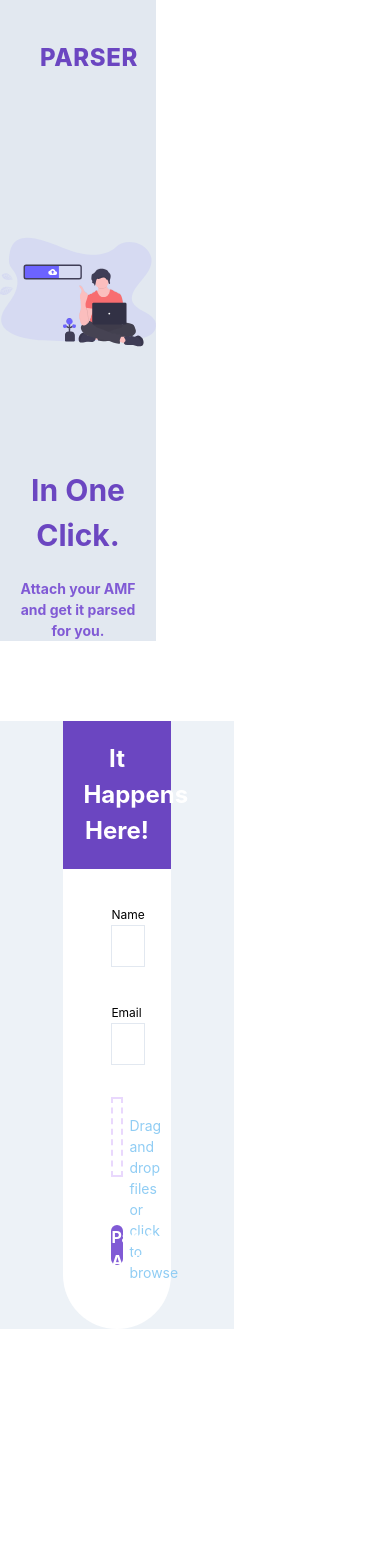
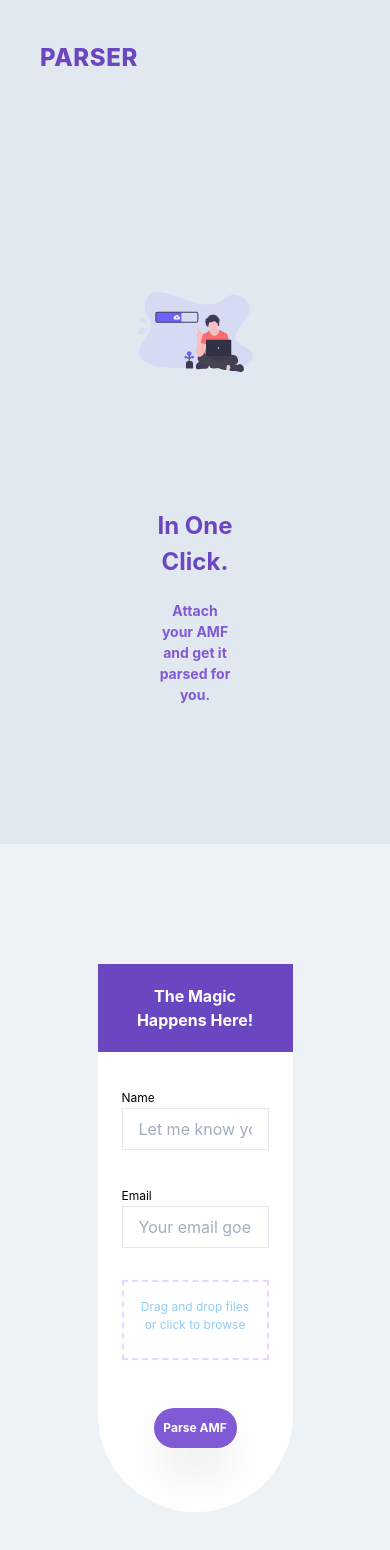
Before and after one commit to boyepanthera/amf-frontend, a React (Create React App) app: page / in a window 390 px wide. Shown: the top 1550 px of the page. Before the commit the page ends 1329 px from the top, so only its background shows below. Built offline with nearby package versions, Linux system fonts and the light colour scheme.

Commit message:
mobile resp

```diff
--- a/src/components/Home.js
+++ b/src/components/Home.js
@@ -1,36 +1,32 @@
-import React , {useState} from 'react';
-import '../output.css';
-import {useDropzone} from 'react-dropzone';
-import {LeftPanel} from './LeftPanel';
-import {Field, Form, Formik} from 'formik';
-import styled from 'styled-components';
-import * as Yup from 'yup';
-import axios from 'axios';
-import download from 'downloadjs';
-import CloudDownloadIcon  from '@material-ui/icons/CloudDownload';
+import React, { useState } from "react";
+import "../output.css";
+import { useDropzone } from "react-dropzone";
+import { LeftPanel } from "./LeftPanel";
+import { Field, Form, Formik } from "formik";
+import { Link } from 'react-router-dom';
+import styled from "styled-components";
+import * as Yup from "yup";
+import axios from "axios";
+import download from "downloadjs";
+import CloudDownloadIcon from "@material-ui/icons/CloudDownload";
 
-const Err = styled.div (
-  {
-    color: 'red',
-  }
-);
-
-
+const Err = styled.div({
+  color: "red"
+});
 
 const UploadSchema = Yup.object().shape({
   name: Yup.string()
-    .min(3, 'Too Short! Name cannot be less than 3 characters')
-    .max(40, 'Too Long! Name cannot be longer than 40 characters')
-    .required('Required Name is required'),
-  file: Yup.string()
-    .required('Required, a file needs to be attached!'),
+    .min(3, "Too Short! Name cannot be less than 3 characters")
+    .max(40, "Too Long! Name cannot be longer than 40 characters")
+    .required("Required Name is required"),
+  file: Yup.string().required("Required, a file needs to be attached!"),
   email: Yup.string()
-  .email('This is not a valid email')
-  .required('Email is a required field')
+    .email("This is not a valid email")
+    .required("Email is a required field")
 });
 
 export function Home() {
-  const {acceptedFiles, getRootProps, getInputProps} = useDropzone();
+  const { acceptedFiles, getRootProps, getInputProps } = useDropzone();
   const [loading, setLoading] = useState(false);
   // const [flash,  setFlash] = useState (false);
   const [fileUp, setFileUp] = useState(false);
@@ -38,126 +34,189 @@ export function Home() {
   let [submitted, setSubmit] = useState(false);
   const [response, setResponse] = useState(false);
   const files = acceptedFiles.map(file => (
-    <li key={file.path} className='text-xs focus:outline-none'>
-      {file.path} - {file.size/1000} kb
+    <li key={file.path} className="text-xs focus:outline-none">
+      {file.path} - {file.size / 1000} kb
     </li>
   ));
 
-  const handleSubmit = (values) => {
+  const handleSubmit = values => {
     console.log(values);
-    setLoading(true)
-    const {name, email, file} = values;
-    const data  = new FormData();
-    data.append('name', name);
-    data.append('email', email);
-    data.append('file', file);
-    axios.post('http://localhost:5003/amf/csv', data, { headers : {"Accept": "multipart/form-data"}})
+    setLoading(true);
+    const { name, email, file } = values;
+    const data = new FormData();
+    data.append("name", name);
+    data.append("email", email);
+    data.append("file", file);
+    axios
+      .post("http://localhost:5003/amf/csv", data, {
+        headers: { Accept: "multipart/form-data" }
+      })
       .then(response => {
-      console.log(response)
+        console.log(response);
         // console.log(response.data.downloadPath);
-      setSubmit(true)
-      setResponse(response.data.downloadPath)
+        setSubmit(true);
+        setResponse(response.data.downloadPath);
       })
-    .catch(err=> {
+      .catch(err => {
         setErr(err);
         setLoading(false);
-      setTimeout( ()=>setErr(false), 5000);
-    })
-  }
+        setTimeout(() => setErr(false), 5000);
+      });
+  };
 
-  const ErrFlash = ()=> (
-    <div className="bg-red-100 mb-0 border border-red-400 text-red-700 px-4 py-3 rounded relative" role="alert">
+  const ErrFlash = () => (
+    <div
+      className="bg-red-100 mb-0 border border-red-400 text-red-700 px-4 py-3 rounded relative"
+      role="alert"
+    >
       <strong className="font-bold ">{err.message} </strong>
       <span className="block sm:inline text-sm"> There was an issue.</span>
-            <span onClick={()=>setErr(false)} className="absolute top-0 bottom-0 right-0 px-4 py-3">
-              <svg className="fill-current h-6 w-6 text-red-500" role="button" xmlns="http://www.w3.org/2000/svg" viewBox="0 0 20 20"><title>Close</title><path d="M14.348 14.849a1.2 1.2 0 0 1-1.697 0L10 11.819l-2.651 3.029a1.2 1.2 0 1 1-1.697-1.697l2.758-3.15-2.759-3.152a1.2 1.2 0 1 1 1.697-1.697L10 8.183l2.651-3.031a1.2 1.2 0 1 1 1.697 1.697l-2.758 3.152 2.758 3.15a1.2 1.2 0 0 1 0 1.698z"/></svg>
+      <span
+        onClick={() => setErr(false)}
+        className="absolute top-0 bottom-0 right-0 px-4 py-3"
+      >
+        <svg
+          className="fill-current h-6 w-6 text-red-500"
+          role="button"
+          xmlns="http://www.w3.org/2000/svg"
+          viewBox="0 0 20 20"
+        >
+          <title>Close</title>
+          <path d="M14.348 14.849a1.2 1.2 0 0 1-1.697 0L10 11.819l-2.651 3.029a1.2 1.2 0 1 1-1.697-1.697l2.758-3.15-2.759-3.152a1.2 1.2 0 1 1 1.697-1.697L10 8.183l2.651-3.031a1.2 1.2 0 1 1 1.697 1.697l-2.758 3.152 2.758 3.15a1.2 1.2 0 0 1 0 1.698z" />
+        </svg>
       </span>
     </div>
-  )
+  );
 
   const downloadFile = async event => {
-    try {const filename =  event.target.innerText;
-      const res = await fetch (`http://localhost:5003/files/${filename}`);
+    try {
+      const filename = event.target.innerText;
+      const res = await fetch(`http://localhost:5003/files/${filename}`);
       const blob = await res.blob();
-      download (blob, filename);
+      download(blob, filename);
     } catch (err) {
       setErr(err);
     }
-  }
+  };
 
-  if(submitted){
+  if (submitted) {
     return (
       <div className="App h-screen md:flex">
-      <div className='w-2/5 bg-gray-300 '>
-        <LeftPanel  />
+        <div className="w-2/5 bg-gray-300 ">
+          <LeftPanel />
         </div>
-      <div className='w-3/5 bg-gray-200 flex justify-center'>
-        <div className='bg-white h-auto rounded-b-full w-1/3 my-40'>
-          <div className='bg-purple-700  p-5'>
-            <div className='text-white text-center capitalize font-bold text-xl'>Voila! Parsing Done...</div>
+        <div className="w-3/5 bg-gray-200 flex justify-center">
+          <div className="bg-white h-auto rounded-b-full w-1/3 my-40">
+            <div className="bg-purple-700  p-5">
+              <div className="text-white text-center capitalize font-bold text-xl">
+                Voila! Parsing Done...
               </div>
-          <div className='my-20 mx-10' onClick={downloadFile}>
-            <div className='border-dashed border-2 border-purple-800 py-8 px-3' >
-              <div className ='mx-20 my-0 text-purple-700' >
-                <CloudDownloadIcon  color='inherit' fontSize='large'/>
             </div>
-                <p className='text-center text-xs text-purple-600'>{response}</p>
+            <div className="my-20 mx-10" onClick={downloadFile}>
+              <div className="border-dashed border-2 border-purple-800 py-8 px-3">
+                <div className="mx-20 my-0 text-purple-700">
+                  <CloudDownloadIcon color="inherit" fontSize="large" />
+                </div>
+                <p className="text-center text-xs text-purple-600">
+                  {response}
+                </p>
               </div>
             </div>
           </div>
         </div>
       </div>
-    )
+    );
   } else {
     return (
-      <div className="App h-screen md:flex">
-      <div className='w-2/5 bg-gray-300 '>
-        <LeftPanel  />
+      <div className="App h-screen md:block flex mb-0">
+        <div className="w-full bg-gray-300 flex-1 h-full my-0">
+          <div className='p-10  text-purple-700 font-extrabold text-2xl tracking-wide uppercase'><Link to='/'>Parser</Link></div>
+          <LeftPanel />
         </div>
-      <div className='w-3/5 bg-gray-200'>
-      <div className='w-1/2 justify-center max-w-sm mx-auto px-auto'>
-      <div className='mt-20 mb-4'>
-      {err ? (
-        <ErrFlash/>
+        <div className="w-full bg-gray-200 flex-1 h-full my-0 md:pt-10 lg:pt-10">
+          <div className="w-1/2 justify-center  min-w-lg mx-auto px-auto">
+            <div className="mt-20 mb-4">{err ? <ErrFlash /> : null}</div>
+            <Formik
+              initialValues={{
+                name: "",
+                email: "",
+                file: {}
+              }}
+              validationSchema={UploadSchema}
+              onSubmit={handleSubmit}
+            >
+              {({ errors, touched, setFieldValue }) => (
+                <Form className="rounded-b-full w-11/12 sm:w-full bg-white pb-8 mx-auto mt-0 mb-24">
+                  <div className="bg-purple-700  p-5">
+                    <div className="text-white md:text-base text-center capitalize font-bold text-2xl">
+                      The Magic Happens here!
+                    </div>
+                  </div>
+                  <div className="px-12 md:px-6 py-2 my-6">
+                    <div className="mb-8">
+                      <label className="text-xs" htmlFor="name">
+                        Name
+                      </label>
+                      <Field
+                        name="name"
+                        className="bg-white focus:outline-none focus:shadow-outline border border-gray-300 rounded-xs py-2 px-4 block w-full appearance-none leading-normal mb-2"
+                        placeholder="Let me know your name"
+                      />
+                      {errors.name && touched.name ? (
+                        <Err className="text-sm">{errors.name}</Err>
                       ) : null}
                     </div>
-          <Formik
-          initialValues = {{
-            name: '', email:'',
-            file: {},
-          }}
-          validationSchema = {UploadSchema}
-          onSubmit = { handleSubmit }
+                    <div className="mb-8">
+                      <label className="text-xs" htmlFor="email">
+                        Email
+                      </label>
+                      <Field
+                        name="email"
+                        type="email"
+                        className="bg-white focus:outline-none focus:shadow-outline border border-gray-300 rounded-xs py-2 px-4 block w-full appearance-none leading-normal mb-2"
+                        placeholder="Your email goes here..."
+                      />
+                      {errors.email && touched.email ? (
+                        <Err className="text-sm">{errors.email}</Err>
+                      ) : null}
+                    </div>
+                    <div className="border-dashed h-20 border-purple-200 border-2 mt-6 ">
+                      <div
+                        className=""
+                        {...getRootProps({ className: "dropzone" })}
                       >
-          {({errors, touched, setFieldValue}) => (
-               <Form className='rounded-b-full w-11/12 bg-white pb-8 mx-auto mt-0 mb-24'>
-              <div className='bg-purple-700  p-5'>
-                <div className='text-white text-center capitalize font-bold text-2xl'>It happens here!</div>
-              </div>
-              <div className='px-12 py-2 my-6'>
-              <div className='mb-8'>
-                <label className='text-xs' htmlFor='name'>Name</label>
-                <Field name='name' className='bg-white focus:outline-none focus:shadow-outline border border-gray-300 rounded-xs py-2 px-4 block w-full appearance-none leading-normal mb-2' placeholder='Let me know your name'/>
-                {errors.name && touched.name? <Err className='text-sm'>{errors.name}</Err>: null}
-              </div>
-              <div className='mb-8'>
-                <label className='text-xs' htmlFor='email'>Email</label>
-                <Field name='email' type='email' className='bg-white focus:outline-none focus:shadow-outline border border-gray-300 rounded-xs py-2 px-4 block w-full appearance-none leading-normal mb-2' placeholder='Your email goes here...'/>
-                {errors.email && touched.email? <Err className='text-sm'>{errors.email}</Err>: null}
-              </div>
-              {/* <div className='mb-8'> */}
-              <div className='border-dashed h-20 border-purple-200 border-2 mt-6 '>
-                <div  className='' {...getRootProps({className:'dropzone'})}>
-                  <input name='file' className='hidden' type='file' {...getInputProps({onChange: function(e){setFieldValue('file', e.currentTarget.files[0]); setFileUp(true)}})} />
-                  {/* <p className='text-center text-sm p-4 text-blue-300'>Drag and drop files or click to browse</p> */}
-                  { fileUp? <ul  className='text-center text-sm p-8 text-blue-300 focus:outline-none'>{files}</ul>  : (<p className='text-center text-sm p-4 text-blue-300'>Drag and drop files or click to browse</p>)}
-                  {errors.file && touched.file? <Err className='text sm'>{errors.file}</Err>: null}
+                        <input
+                          name="file"
+                          className="hidden focus:outline-none"
+                          type="file"
+                          {...getInputProps({
+                            onChange: function (e) {
+                              setFieldValue("file", e.currentTarget.files[0]);
+                              setFileUp(true);
+                            }
+                          })}
+                        />
+                        {fileUp ? (
+                          <ul className="text-center text-sm p-8 text-blue-300 ">
+                            {files}
+                          </ul>
+                        ) : (
+                            <p className="text-center md:text-xs text-sm p-4 text-blue-300">
+                              Drag and drop files or click to browse
+                          </p>
+                          )}
+                        {errors.file && touched.file ? (
+                          <Err className="text sm">{errors.file}</Err>
+                        ) : null}
                       </div>
                     </div>
-                {/* <ul>{files}</ul> */}
-              {/* </div> */}
-              <div className='mt-12 justify-center flex h-10'>
-                <button type='submit' className='w-full font-bold bg-purple-600 mx-8 rounded-full hover:bg-purple-800 focus:outline-none shadow-2xl text-white'>{loading ? 'Loading ...' : 'Parse AMF'}</button>
+                    <div className="mt-12 justify-center flex h-10">
+                      <button
+                        type="submit"
+                        className="w-full md:text-xs font-bold bg-purple-600 mx-8 rounded-full hover:bg-purple-800 focus:outline-none shadow-2xl text-white"
+                      >
+                        {loading ? "Loading ..." : "Parse AMF"}
+                      </button>
                     </div>
                   </div>
                 </Form>
@@ -166,6 +225,6 @@ export function Home() {
           </div>
         </div>
       </div>
-    )
+    );
   }
 }
--- a/src/components/LeftPanel.js
+++ b/src/components/LeftPanel.js
@@ -1,15 +1,16 @@
 import React from 'react';
 import Uploading from '../assets/uploading.svg';
-import {Link} from 'react-router-dom';
 
-export const LeftPanel  = ()=>{
+export const LeftPanel = () => {
   return (
-    <div>
-      <div className='p-10 text-purple-700 font-extrabold text-2xl tracking-wide uppercase'><Link to='/'>Parser</Link></div>
-        <div className='mx-auto my-12 flex justify-center md:flex-shrink-0'>
-          <img className='h-64' src={Uploading} alt='Explainer Standing with Direction for app use'/>
+    <div className='w-1/2 mx-auto'>
+      <div className=' p-10'>
+        <div className=' my-12 min-w-full flex sm:flex-shrink-0'>
+          <img className='h-64' src={Uploading} alt='Explainer Standing with Direction for app use' />
         </div>
-          <div className='item-1 text-3xl text-center font-bold text-purple-700'>In One Click.</div>
+        <div className='item-1 text-3xl text-center font-bold text-purple-700 sm:text-sm md:text-lg lg:text-2xl'>In One Click.</div>
         <div className='text-purple-600 text-center m-5 font-bold text-sm'>Attach your AMF and get it parsed for you.</div>
+      </div>
     </div>
-  )}
+  )
+}
```
Also changed, not shown: tailwind.config.js (+8 -2 lines), src/output.css. Lines whose indentation alone changed are shown as unchanged.
